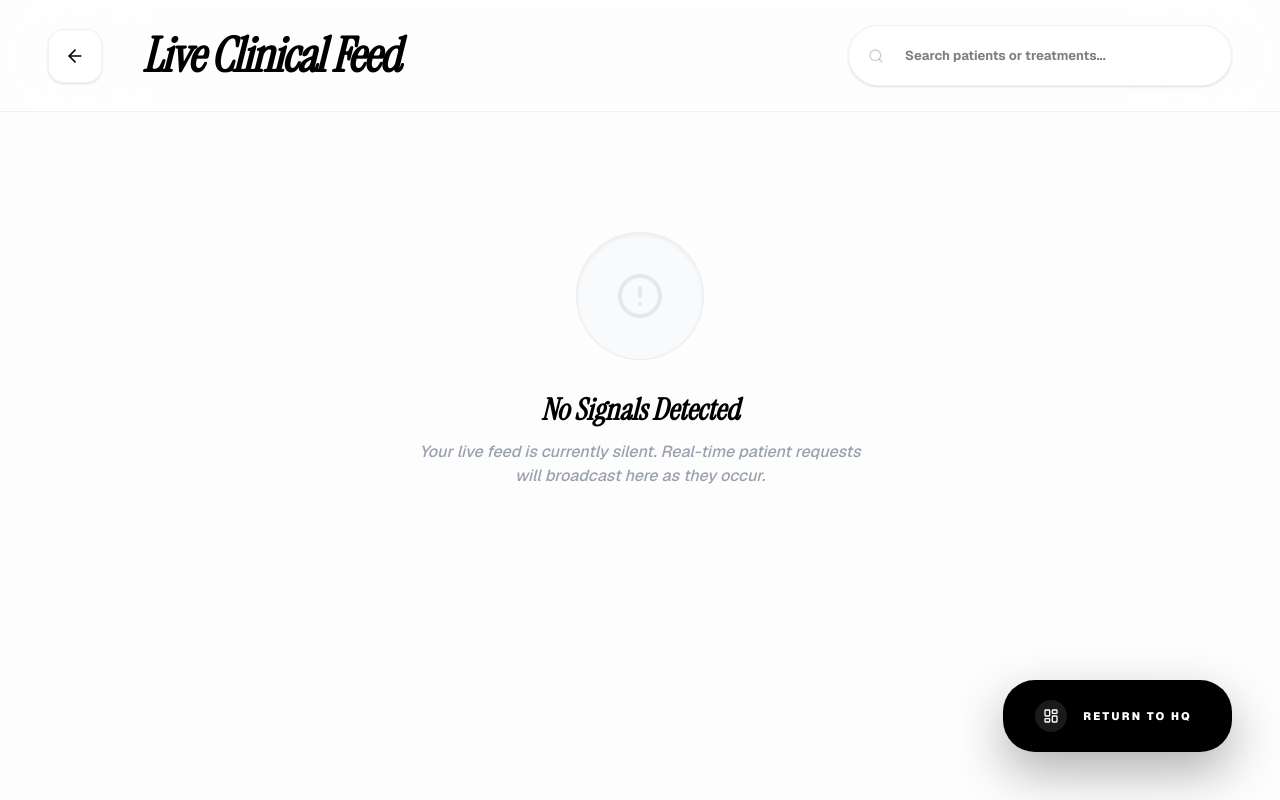
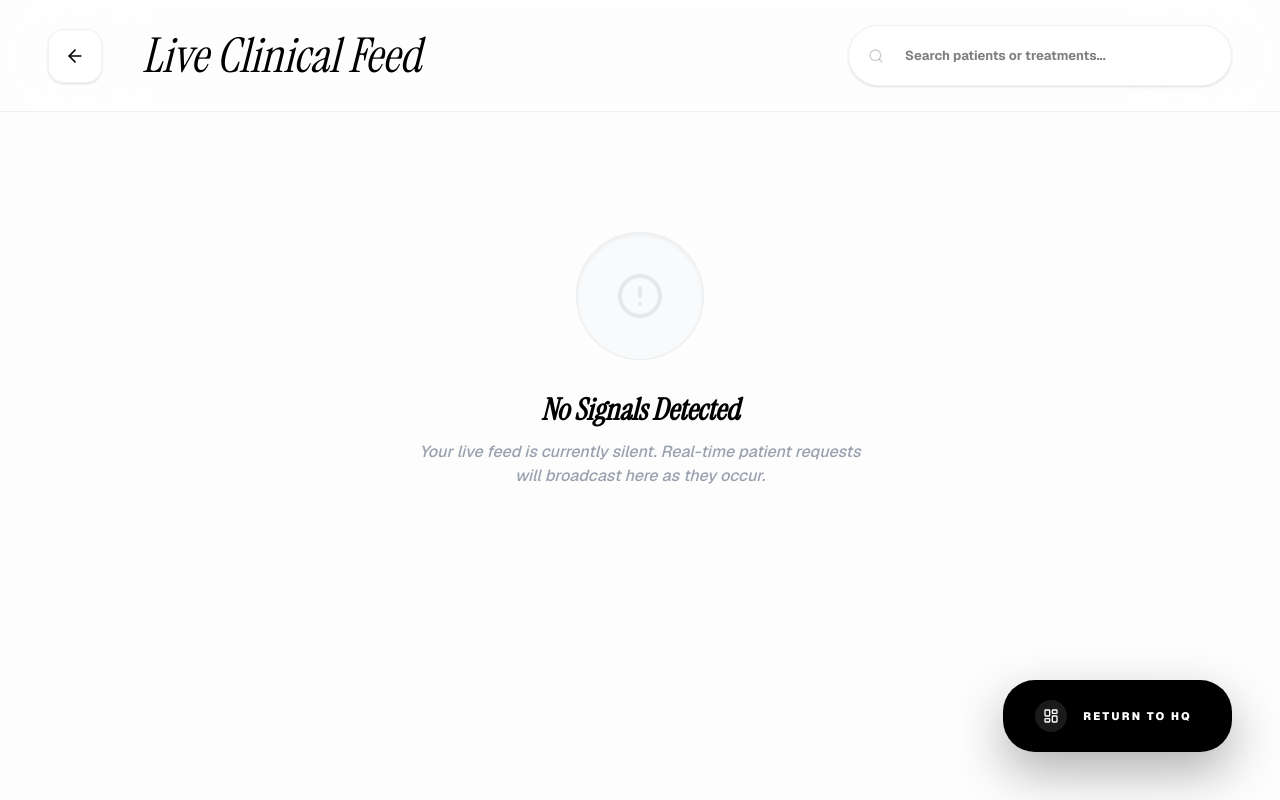
Before and after one commit to FlexSlotCustom0/FlexSlotCustom, a Next.js app in the folder frontend/: page /provider/appointment/upcoming in a window 1280 px wide. Built offline with nearby package versions, Linux system fonts and the light colour scheme.

Commit message:
Update page.tsx

```diff
--- a/frontend/src/app/provider/appointment/upcoming/page.tsx
+++ b/frontend/src/app/provider/appointment/upcoming/page.tsx
@@ -89,7 +89,7 @@ export default function UpcomingAppointments() {
           </Link>
           <div className="space-y-1">
              <div className="flex items-center gap-3">
-               <h1 className="text-5xl font-serif font-black italic tracking-tight text-black">Live Clinical Feed</h1>
+               <h1 className="text-5xl font-serif italic text-black">Live Clinical Feed</h1>
              </div>
 
           </div>
```
